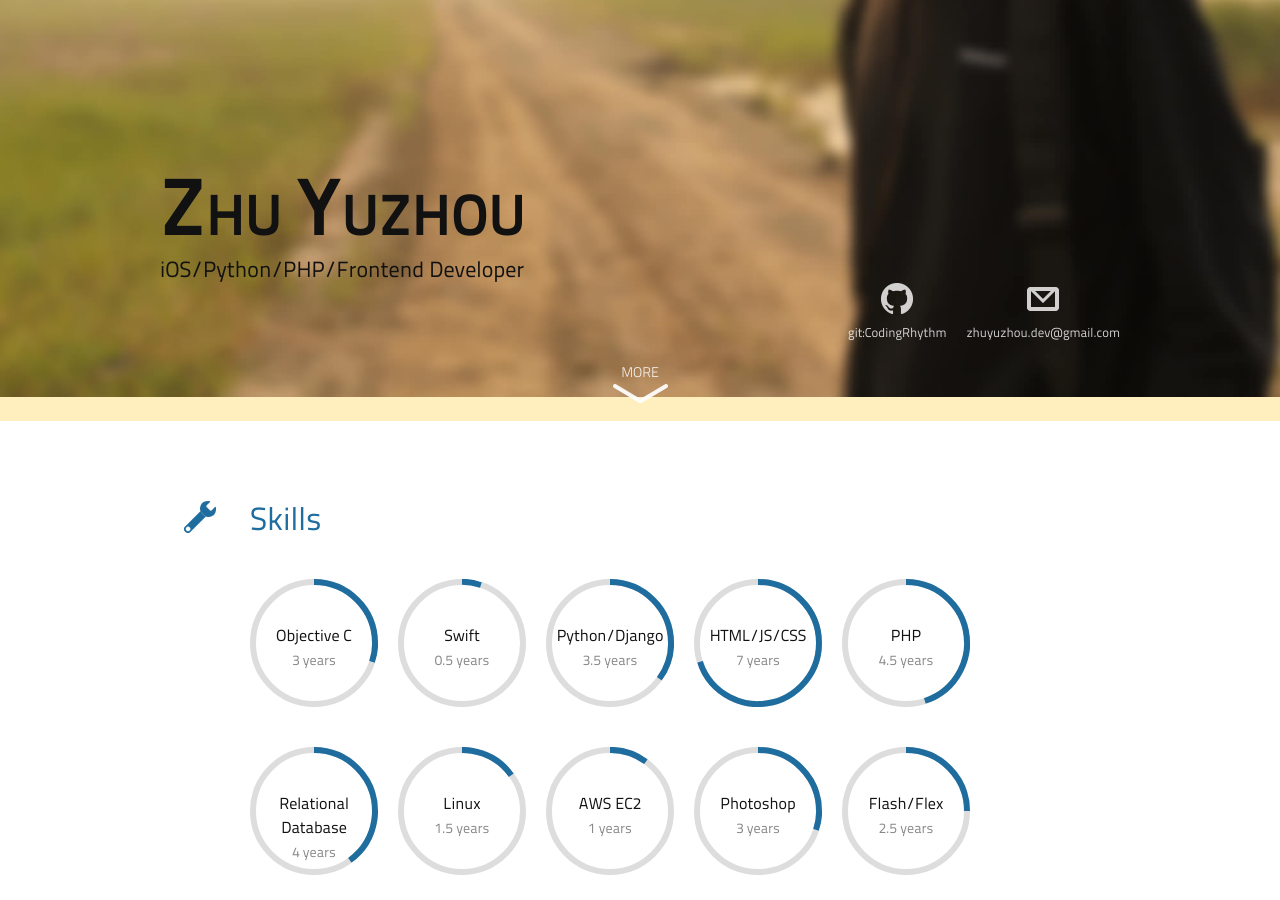
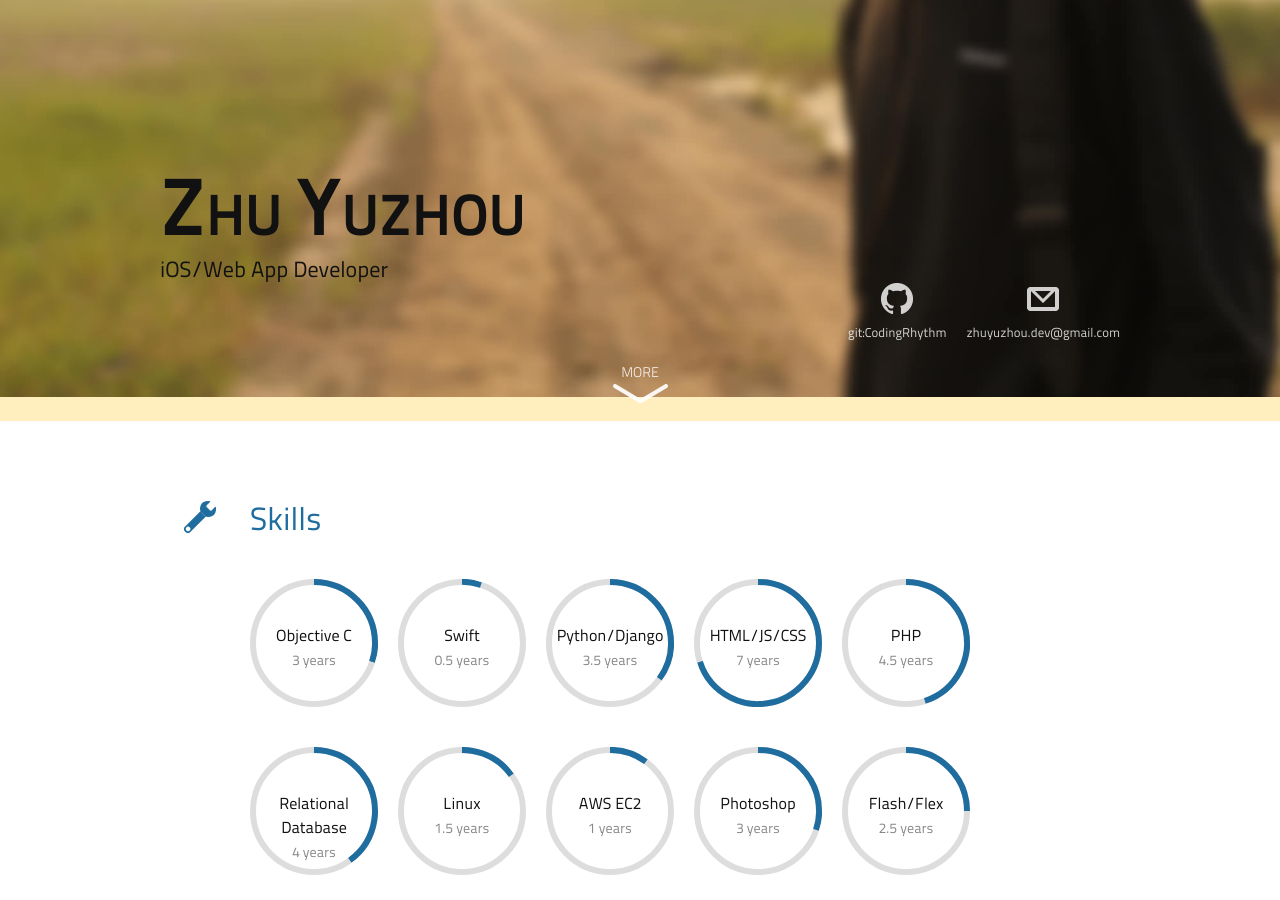
Before and after one commit to codingrhythm/blog, a Jekyll site: the page resume/index.html, which Jekyll copies as it is, in a window 1280 px wide and 900 px high, scrolled down 479 px. Built offline with Jekyll 4.4.1, drawn with Linux system fonts in a browser that asks for light colours; nearby versions of some CDN libraries; Markdown is read by kramdown in place of the engine named in the settings.

Commit message:
Updated resume

```diff
--- a/resume/index.html
+++ b/resume/index.html
@@ -11,7 +11,7 @@
 
         <div class="basic-info">
             <h1 class="name"><strong>Z</strong>HU <strong>Y</strong>UZHOU</h1>
-            <h2 class="title">iOS/Python/PHP/Frontend Developer</h2>
+            <h2 class="title">iOS/Web App Developer</h2>
             <a href="mailto:zhuyuzhou.dev@gmail.com" class="link mail colorf">zhuyuzhou.dev@gmail.com</a>
             <a href="https://github.com/codingrhythm" class="link github colorf">git:CodingRhythm</a>
         </div>
```
